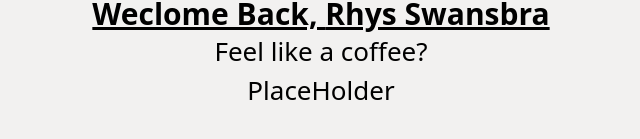
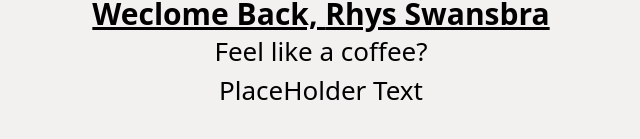
Before and after one commit to swansrh/RCROA, a React (Create React App) app in the folder coffee_robots/: page / in a window 1280 px wide. Shown: the part 347-486 px from the top of the page, without its empty margins (319-959 px from the left). Built offline with nearby package versions, Linux system fonts and the light colour scheme.

Commit message:
Slight Change, now ready

```diff
--- a/coffee_robots/src/MyComponents/coffeeBox.js
+++ b/coffee_robots/src/MyComponents/coffeeBox.js
@@ -4,7 +4,7 @@ import React from "react";
 class CoffeeBox extends React.Component {
     render() {
         return (
-            <p>PlaceHolder</p>
+            <p>PlaceHolder Text</p>
         );
     }
 }
```
